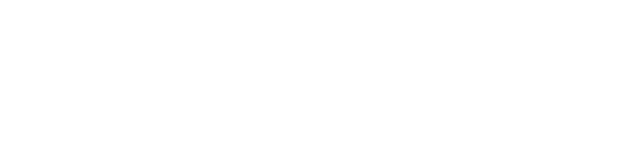
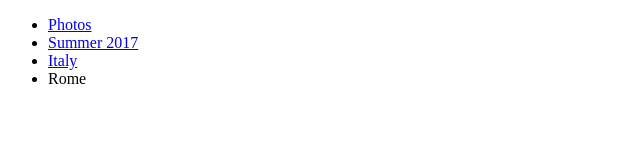
Before and after one commit to yonasayfu/SalesDistrubtionSystem, a plain HTML site: page index.html in a window 1280 px wide. Shown: the whole page, without its empty margins (0-640 px from the left). Drawn offline with Linux system fonts and the light colour scheme.

Commit message:
html file edited

```diff
--- a/index.html
+++ b/index.html
@@ -10,6 +10,17 @@
 
 <body>
 
+    <!--  ====breadCramp Class====
+  -->
+
+    <ul class='breadcrumb'>
+        <li class='breadcrumb-item'><a href='#''>Photos</a></li>
+    <li class=' breadcrumb-item'><a href='#''>Summer 2017</a></li>
+    <li class=' breadcrumb-item'><a href='#''>Italy</a></li>
+    <li class=' breadcrumb-item active'>Rome</li>
+    </ul>
+
+
 </body>
 
 </html>
```
